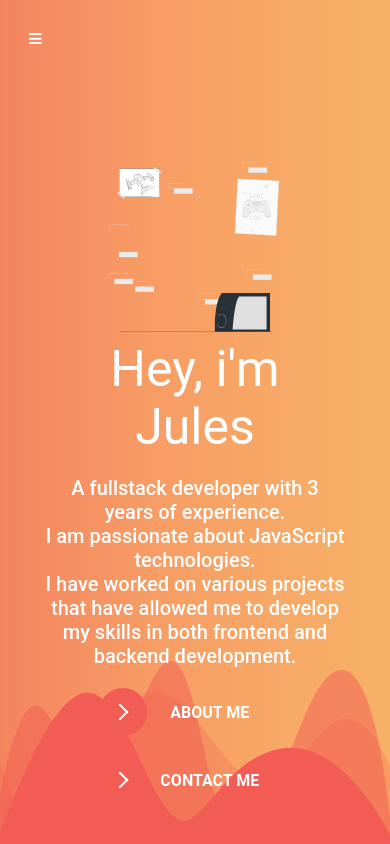
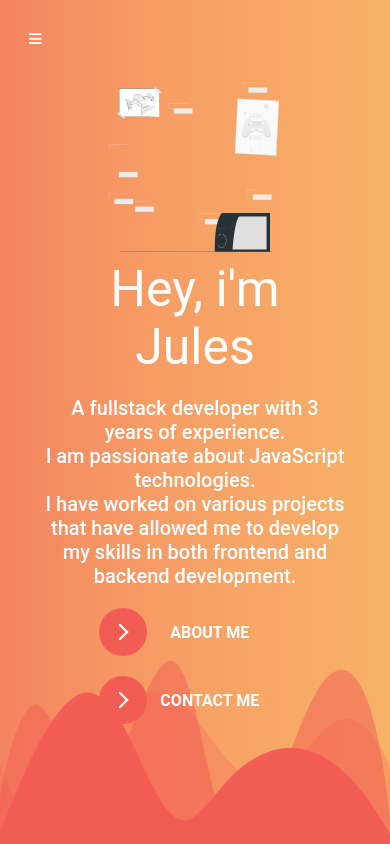
Before and after one commit to RaEace/portfolio-v2, a React (Vite) app: page / in a window 390 px wide. Built offline with nearby package versions, Linux system fonts and the light colour scheme.

Commit message:
fix: responsive margin

```diff
--- a/src/pages/home/Home.css
+++ b/src/pages/home/Home.css
@@ -8,6 +8,7 @@
 .layout {
   margin-top: 5rem;
 }
+
 .container > div {
   width: 50%;
   display: flex;
@@ -74,4 +75,8 @@
     display: flex;
     flex-direction: column;
   }
+
+  .layout {
+    margin-top: 0;
+  }
 }
```
